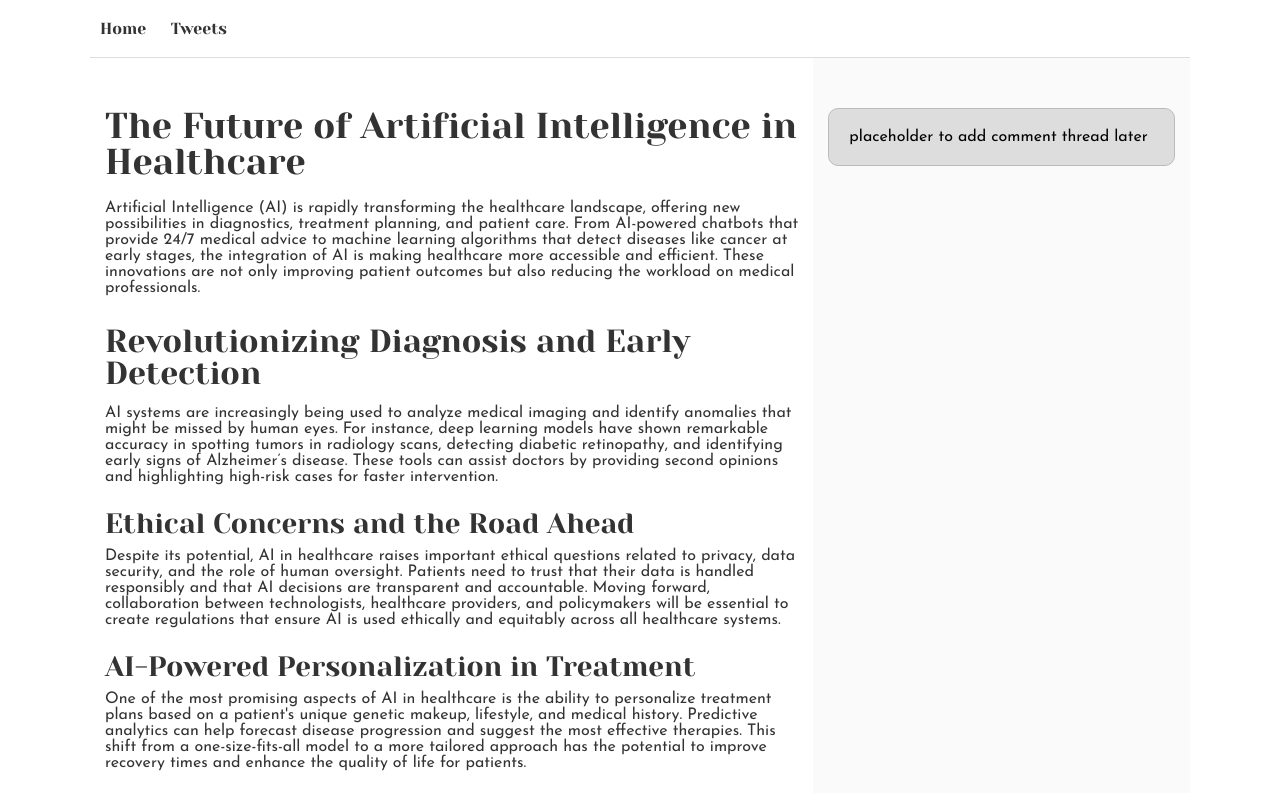
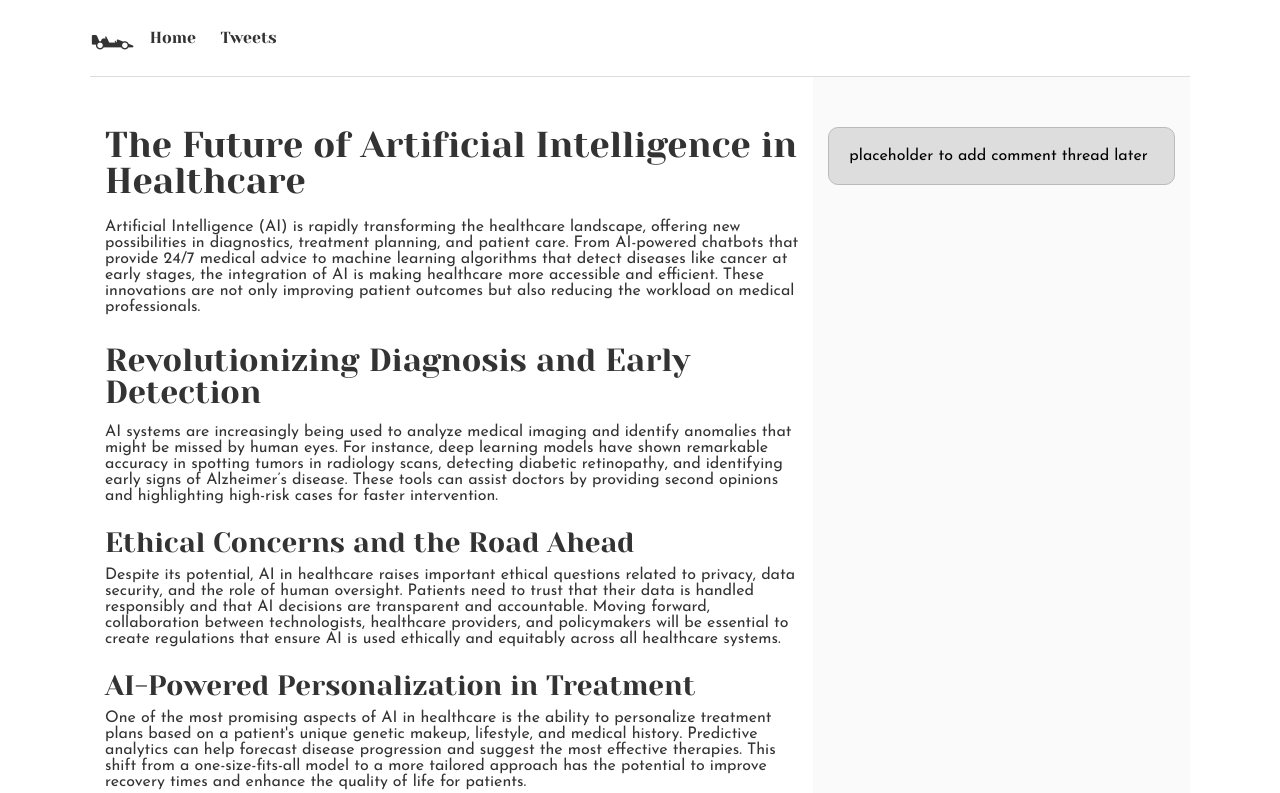
Before and after one commit to seaSharkDenis/alx_html_css, a plain HTML site: page css_basic/index.html in a window 1280 px wide. Shown: the top 793 px of the page. Drawn offline with Linux system fonts and the light colour scheme.

Commit message:
Added a logo withing the header navigation

```diff
--- a/css_basic/index.html
+++ b/css_basic/index.html
@@ -12,6 +12,7 @@
 <body class="works_on_smartphone">
     <header>
         <ul>
+            <li class="logo">&#127950;</li>
             <li><a href="index.html">Home</a></li>
             <li><a href="tweets.html">Tweets</a></li>
         </ul>
```
